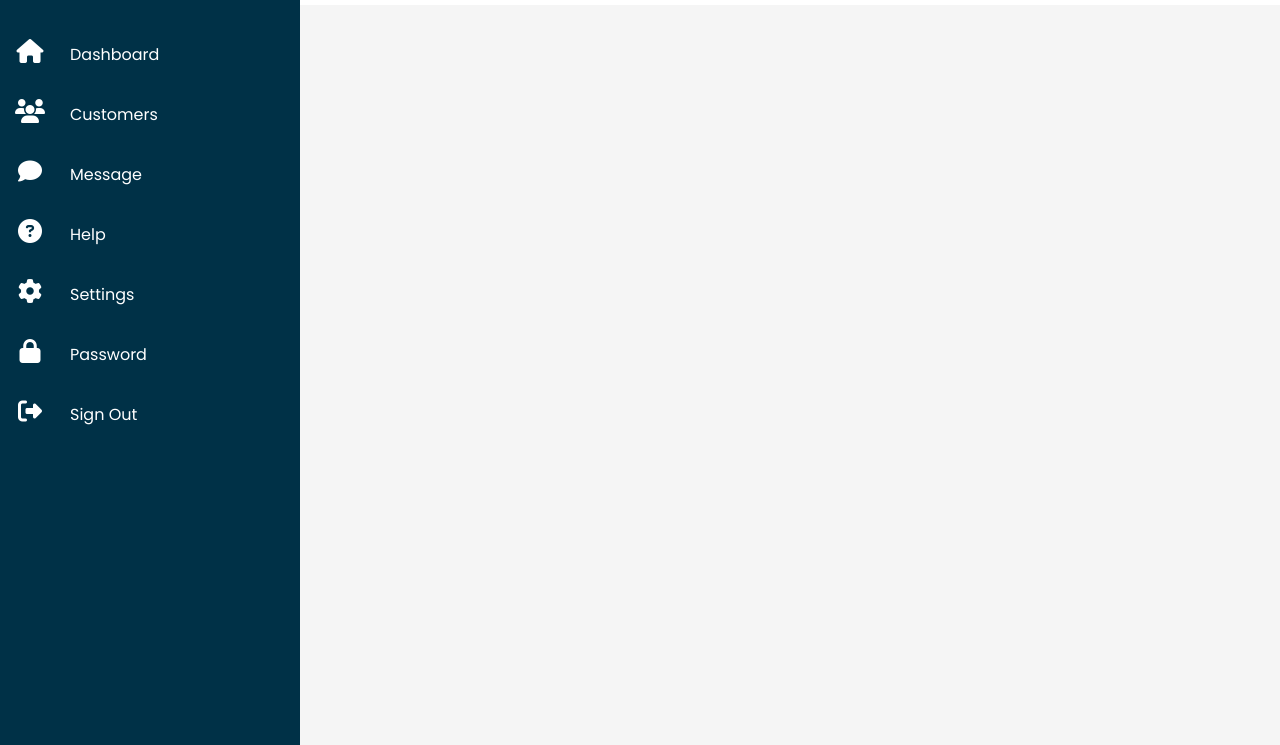
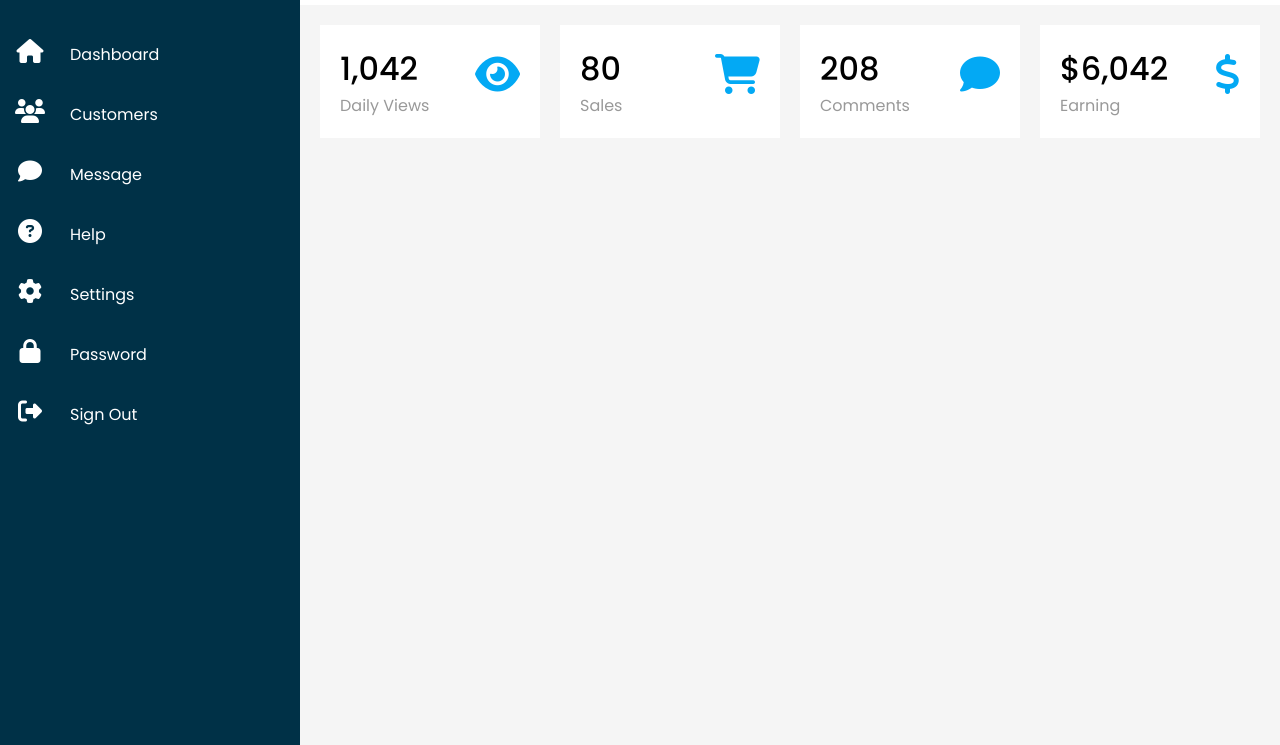
Before and after one commit to AnaSousa314/Dashboard, a plain HTML site: page pages/index.html in a window 1280 px wide. Shown: the part 55-800 px from the top of the page. Drawn offline with Linux system fonts and the light colour scheme.

Commit message:
feat: create card box and cards

```diff
--- a/assets/css/styles.css
+++ b/assets/css/styles.css
@@ -176,3 +176,36 @@ body{
   height: 100%;
   object-fit: cover;
 }
+
+.cardBox{
+  position: relative;
+  width: 100%;
+  padding: 20px;
+  display: grid;
+  grid-template-columns: repeat(4,1fr);
+  grid-gap: 20px;
+}
+
+.cardBox .card{
+  position: relative;
+  background: #fff;
+  padding: 20px;
+  display: flex;
+  justify-content: space-between;
+  cursor: pointer;
+}
+
+.cardBox .card .numbers{
+  position: relative;
+  font-size: 2em;
+  font-weight: 500;
+}
+
+.cardBox .card .cardName{
+  color: #999;
+}
+
+.cardBox .card .iconBox{
+  font-size: 2.5em;
+  color: #03a9f4;
+}
--- a/pages/index.html
+++ b/pages/index.html
@@ -81,15 +81,56 @@
                 <input type="text" placeholder="Search here">
                 <i class="fa-solid fa-magnifying-glass"></i>
               </label>
-
             </div>
 
             <div class="user">
               <img src="../assets/img/user.jpg" alt="avatar">
             </div>
+        </div>
+
+        <div class="cardBox">
+          <div class="card">
+            <div>
+              <div class="numbers">1,042</div>
+              <div class="cardName">Daily Views</div>
+            </div>
+            <div class="iconBox">
+              <i class="fa-solid fa-eye"></i>
+            </div>
+          </div>
+
+          <div class="card">
+            <div>
+              <div class="numbers">80</div>
+              <div class="cardName">Sales</div>
+            </div>
+            <div class="iconBox">
+              <i class="fa-solid fa-cart-shopping"></i>
+            </div>
+          </div>
+
+          <div class="card">
+            <div>
+              <div class="numbers">208</div>
+              <div class="cardName">Comments</div>
+            </div>
+            <div class="iconBox">
+              <i class="fa-solid fa-comment"></i>
+            </div>
+          </div>
+
+
+          <div class="card">
+            <div>
+              <div class="numbers">$6,042</div>
+              <div class="cardName">Earning</div>
+            </div>
+            <div class="iconBox">
+              <i class="fa-solid fa-dollar-sign"></i>
+            </div>
+          </div>
 
         </div>
-
 
       </div>
     </div>
```
